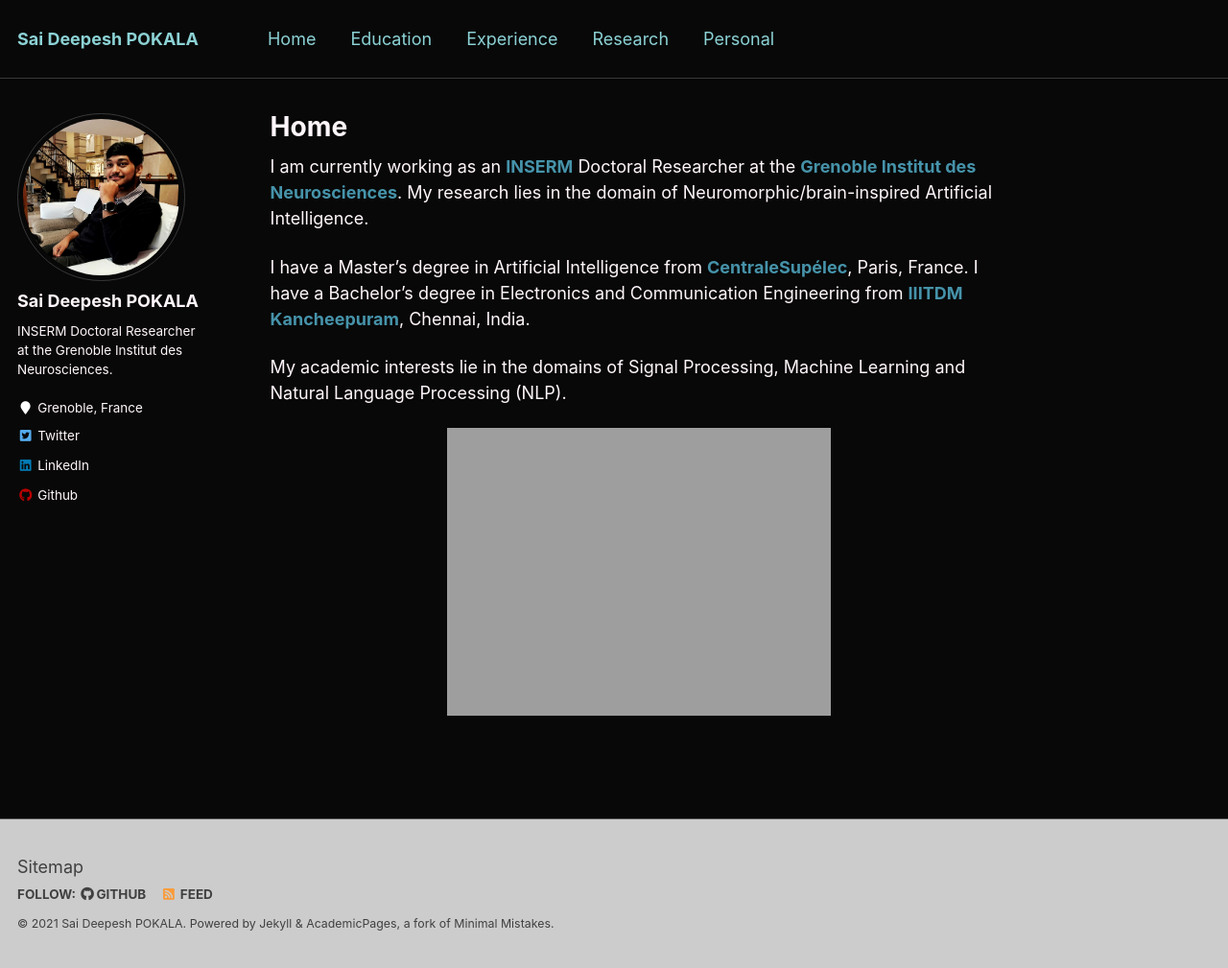
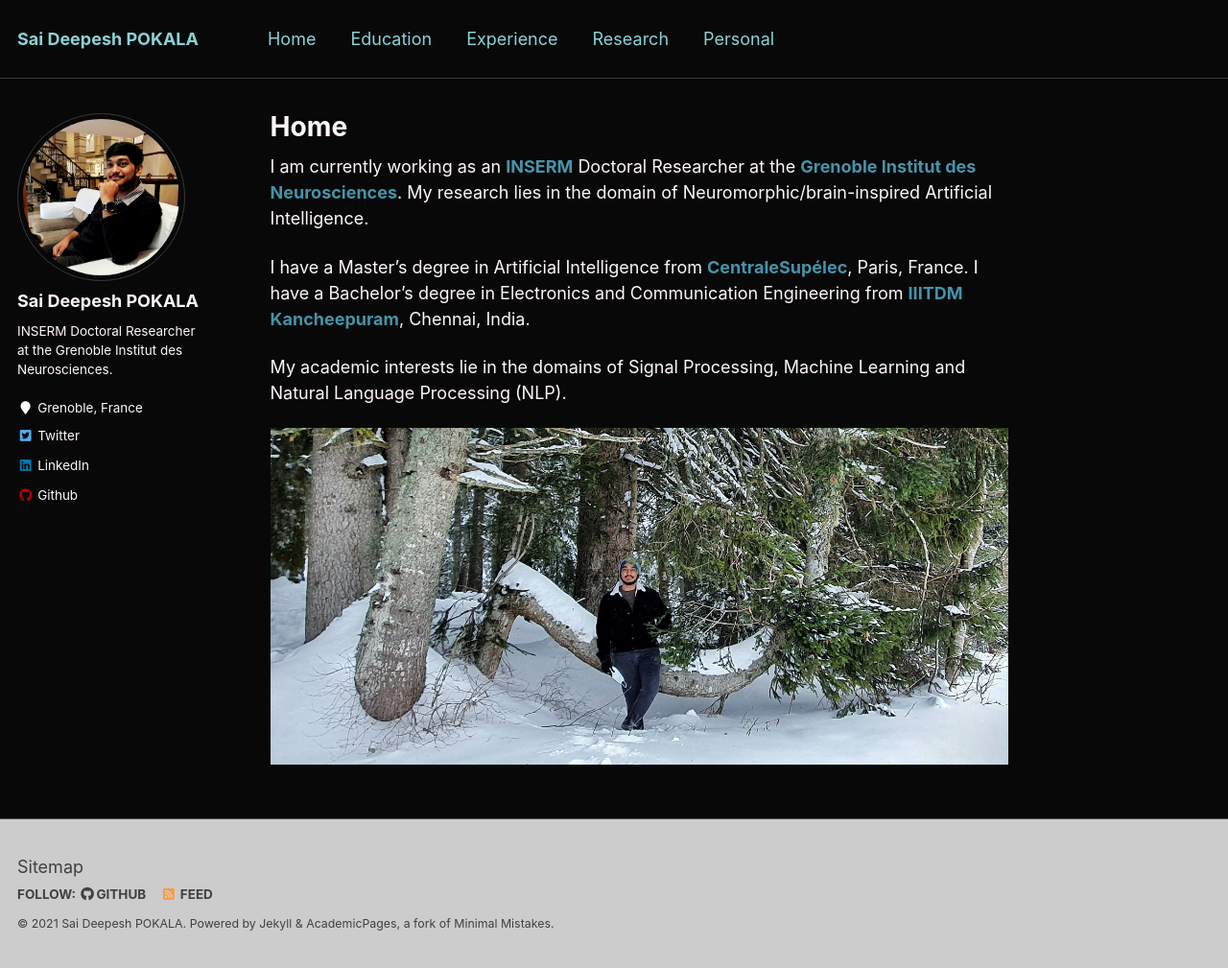
Before and after one commit to saideepesh/saideepesh.github.io, a Jekyll site: the page built from _pages/about.md, in a window 1280 px wide and 1009 px high. Shown: the whole window at 96% size. Built offline with Jekyll 4.4.1, drawn with Linux system fonts in a browser that asks for light colours.

Commit message:
image update

```diff
--- a/_pages/about.md
+++ b/_pages/about.md
@@ -17,5 +17,5 @@ My academic interests lie in the domains of Signal Processing, Machine Learning
 <!--You can find more information in my [CV](https://saideepesh.github.io/files/PSD_CV_Dec 2020.pdf){:target="_blank" rel="noopener"}.-->
 
 <p align="center">
-  <img src="https://saideepesh.github.io/files/Col de Porte.jpeg?raw=true">
+  <img src="https://saideepesh.github.io/files/Col de Porte 2.jpeg?raw=true">
 </p>
```
